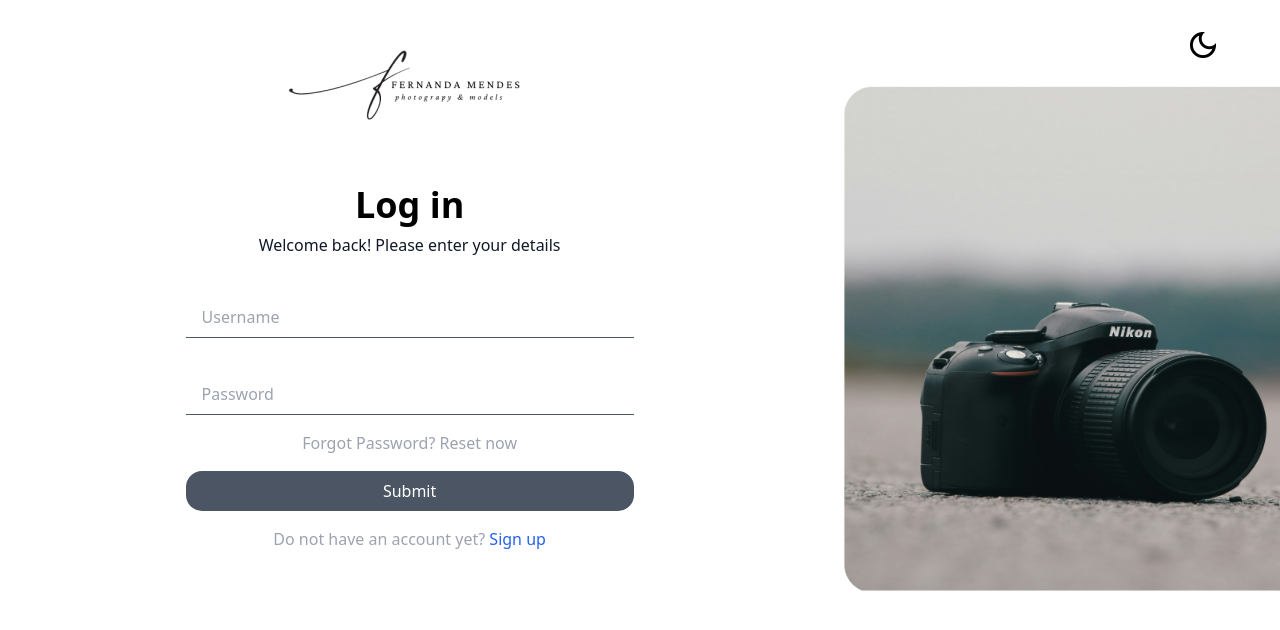
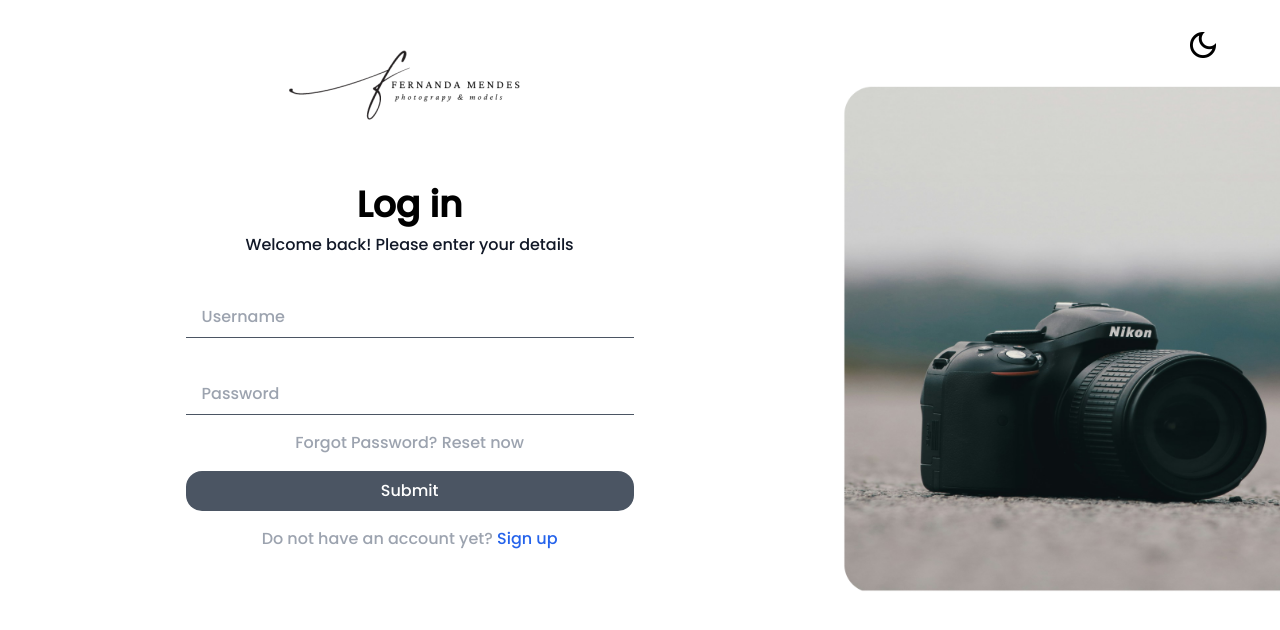
Before and after one commit to Models-App-Project/WebPageAdmin, a Next.js app: page /auth/login in a window 1280 px wide. Shown: the top 630 px of the page. Built offline with nearby package versions, Linux system fonts and the light colour scheme.

Commit message:
feat(DefaultFont): Fonte padrão foi mudada para Poppins

```diff
--- a/src/app/layout.tsx
+++ b/src/app/layout.tsx
@@ -1,6 +1,7 @@
 import "./globals.css";
+import { Poppins } from "next/font/google";
 
-
+const poppins = Poppins({ weight: "500", subsets: ["latin"] });
 
 export default function RootLayout({
     children,
@@ -8,7 +9,7 @@
     children: React.ReactNode;
 }>) {
     return (
-        <html lang="en">
+        <html lang="en" className={poppins.className}>
             <body>{children}</body>
         </html>
     );
```
